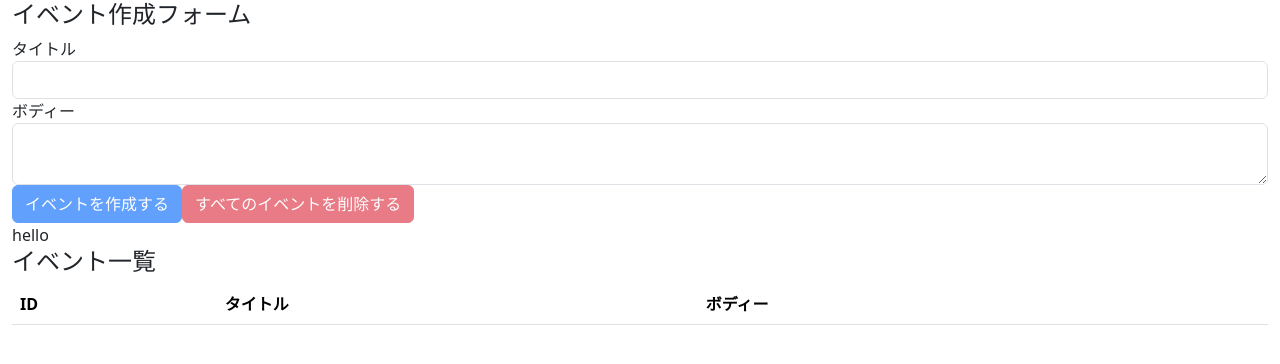
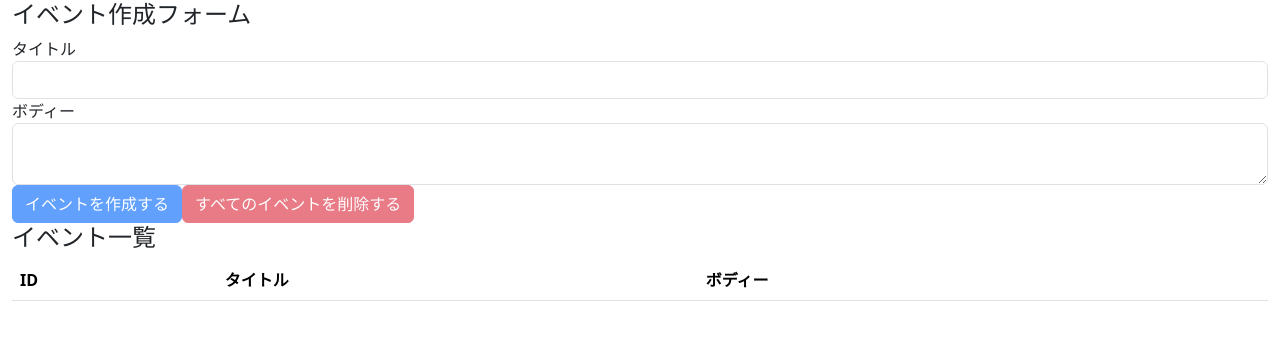
Before and after one commit to den413/react-hooks-101, a React (Create React App) app: page / in a window 1280 px wide. Shown: the top 364 px of the page. Built offline with nearby package versions, Linux system fonts and the light colour scheme.

Commit message:
solve prop drilling issue

```diff
--- a/src/conponents/App.js
+++ b/src/conponents/App.js
@@ -9,10 +9,10 @@
   const [state, dispatch] = useReducer(reducer, []);
 
   return (
-    <AppContext.Provider value={"hello"}>
+    <AppContext.Provider value={{ state, dispatch }}>
       <div className="container-fluid">
-        <EventForm state={state} dispatch={dispatch} />
-        <Events state={state} dispatch={dispatch} />
+        <EventForm />
+        <Events />
       </div>
     </AppContext.Provider>
   );
--- a/src/conponents/Event.js
+++ b/src/conponents/Event.js
@@ -1,7 +1,10 @@
 import React from "react";
 import { DELETE_EVENT } from "../actions";
+import { useContext } from "react";
+import AppContext from "../contexts/AppContext";
 
-const Event = ({ event, dispatch }) => {
+const Event = ({ event }) => {
+  const { dispatch } = useContext(AppContext);
   const id = event.id;
   const handleClickDeleteButton = () => {
     const result = window.confirm(`イベント(id=${id})を削除しますか？`);
--- a/src/conponents/EventForm.js
+++ b/src/conponents/EventForm.js
@@ -1,7 +1,9 @@
-import React, { useState } from "react";
+import React, { useContext, useState } from "react";
 import { CREATE_EVENT, DELETE_ALL_EVENT } from "../actions";
+import AppContext from "../contexts/AppContext";
 
-const EventForm = ({ state, dispatch }) => {
+const EventForm = () => {
+  const { state, dispatch } = useContext(AppContext);
   const [title, setTitle] = useState("");
   const [body, setBody] = useState("");
 
--- a/src/conponents/Events.js
+++ b/src/conponents/Events.js
@@ -2,11 +2,10 @@
 import Event from "./Event";
 import AppContext from "../contexts/AppContext";
 
-const Events = ({ state, dispatch }) => {
-  const value = useContext(AppContext);
+const Events = () => {
+  const { state } = useContext(AppContext);
   return (
     <>
-      <div>{value}</div>
       <h4>イベント一覧</h4>
       <table className="table table-hover">
         <thead>
@@ -19,7 +18,7 @@
         </thead>
         <tbody>
           {state.map((event, index) => (
-            <Event key={index} event={event} dispatch={dispatch} />
+            <Event key={index} event={event} />
           ))}
         </tbody>
       </table>
```
